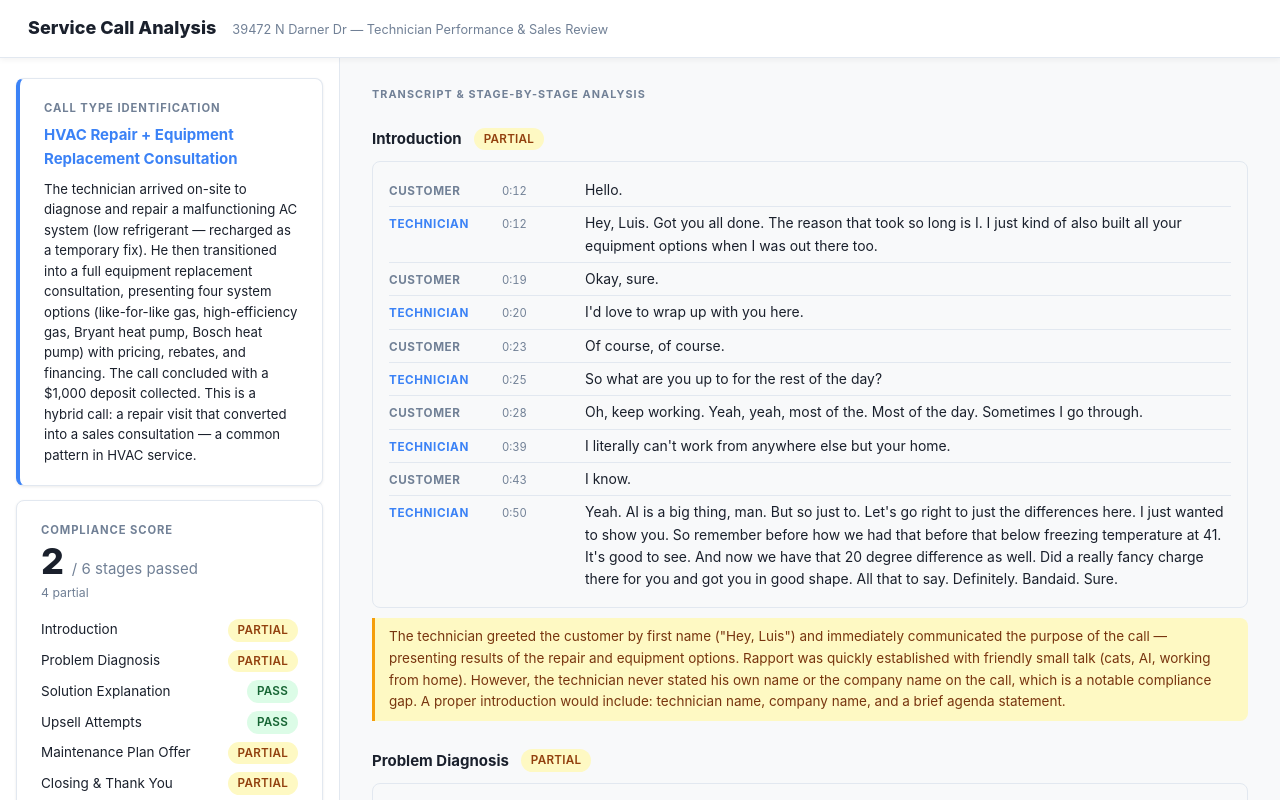
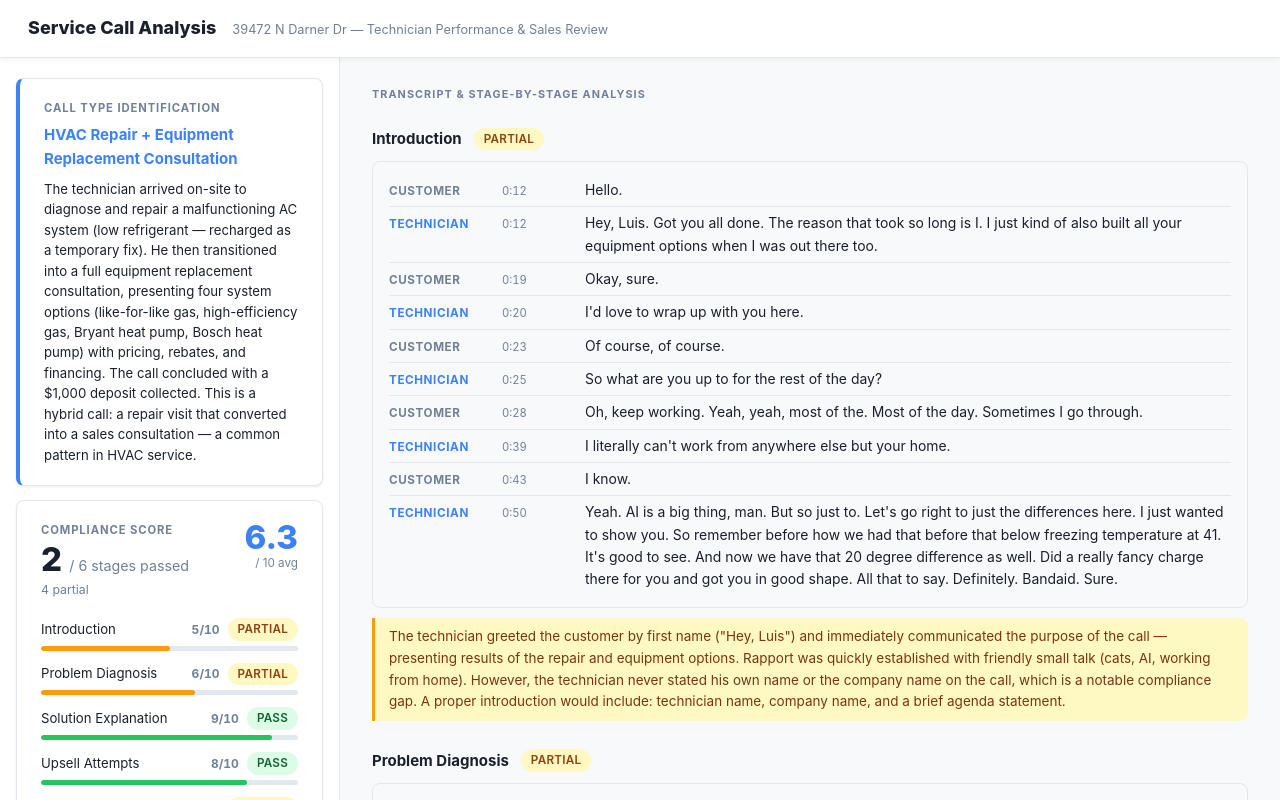
Before and after one commit to Candice0313/service-call-analysis, a React (Vite) app: page / in a window 1280 px wide. Built offline with nearby package versions, Linux system fonts and the light colour scheme.

Commit message:
feat: add numeric score metrics and progress bars to compliance scorecard

```diff
--- a/src/components/ComplianceScore.css
+++ b/src/components/ComplianceScore.css
@@ -2,7 +2,7 @@
   display: flex;
   justify-content: space-between;
   align-items: flex-start;
-  margin-bottom: 16px;
+  margin-bottom: 18px;
 }
 
 .compliance-score__title {
@@ -15,27 +15,84 @@
 }
 
 .compliance-score__number {
-  font-size: 2.4rem;
+  font-size: 2.2rem;
   font-weight: 800;
   line-height: 1;
   color: var(--color-text);
 }
 
 .compliance-score__number span {
-  font-size: 1rem;
+  font-size: 0.95rem;
   color: var(--color-text-muted);
   font-weight: 400;
 }
 
+.compliance-score__partial {
+  font-size: 0.82rem;
+  color: var(--color-text-muted);
+  margin-top: 4px;
+}
+
+/* Avg score bubble */
+.compliance-score__avg {
+  text-align: right;
+  line-height: 1;
+}
+
+.compliance-score__avg-number {
+  display: block;
+  font-size: 2.2rem;
+  font-weight: 800;
+  color: var(--color-accent);
+}
+
+.compliance-score__avg-label {
+  font-size: 0.78rem;
+  color: var(--color-text-muted);
+}
+
+/* Stage rows */
 .compliance-score__stages {
   display: flex;
   flex-direction: column;
+  gap: 12px;
+}
+
+.compliance-score__stage-top {
+  display: flex;
+  justify-content: space-between;
+  align-items: center;
+  margin-bottom: 5px;
+}
+
+.compliance-score__stage-name {
+  font-size: 0.88rem;
+  color: var(--color-text);
+}
+
+.compliance-score__stage-right {
+  display: flex;
+  align-items: center;
   gap: 8px;
 }
 
-.compliance-score__stage {
-  display: flex;
-  justify-content: space-between;
-  align-items: center;
-  font-size: 0.9rem;
+.compliance-score__stage-num {
+  font-size: 0.8rem;
+  font-weight: 700;
+  color: var(--color-text-muted);
+  font-variant-numeric: tabular-nums;
 }
+
+/* Score bar */
+.compliance-score__bar-track {
+  height: 5px;
+  background: var(--color-border);
+  border-radius: 3px;
+  overflow: hidden;
+}
+
+.compliance-score__bar-fill {
+  height: 100%;
+  border-radius: 3px;
+  transition: width 0.4s ease;
+}
--- a/src/components/ComplianceScore.jsx
+++ b/src/components/ComplianceScore.jsx
@@ -3,8 +3,14 @@ import './ComplianceScore.css'
 
 const SCORE_LABELS = { pass: 'Pass', partial: 'Partial', fail: 'Missing' }
 
+const COLOR_MAP = {
+  pass:    'var(--color-pass)',
+  partial: 'var(--color-partial)',
+  fail:    'var(--color-fail)',
+}
+
 export default function ComplianceScore() {
-  const { passed, partial, total } = getComplianceScore()
+  const { passed, partial, total, avg } = getComplianceScore()
 
   return (
     <div className="card">
@@ -15,22 +21,39 @@ export default function ComplianceScore() {
             {passed} <span>/ {total} stages passed</span>
           </p>
           {partial > 0 && (
-            <p style={{ fontSize: '0.82rem', color: 'var(--color-text-muted)', marginTop: 4 }}>
-              {partial} partial
-            </p>
+            <p className="compliance-score__partial">{partial} partial</p>
           )}
+        </div>
+        <div className="compliance-score__avg">
+          <span className="compliance-score__avg-number">{avg}</span>
+          <span className="compliance-score__avg-label">/ 10 avg</span>
         </div>
       </div>
 
       <div className="compliance-score__stages">
         {STAGE_ORDER.map((key) => {
           const stage = analysis.complianceStages[key]
+          const pct = (stage.numeric / 10) * 100
           return (
             <div key={key} className="compliance-score__stage">
-              <span>{stage.label}</span>
-              <span className={`badge badge--${stage.score}`}>
-                {SCORE_LABELS[stage.score]}
-              </span>
+              <div className="compliance-score__stage-top">
+                <span className="compliance-score__stage-name">{stage.label}</span>
+                <div className="compliance-score__stage-right">
+                  <span className="compliance-score__stage-num">{stage.numeric}/10</span>
+                  <span className={`badge badge--${stage.score}`}>
+                    {SCORE_LABELS[stage.score]}
+                  </span>
+                </div>
+              </div>
+              <div className="compliance-score__bar-track">
+                <div
+                  className="compliance-score__bar-fill"
+                  style={{
+                    width: `${pct}%`,
+                    background: COLOR_MAP[stage.score],
+                  }}
+                />
+              </div>
             </div>
           )
         })}
--- a/src/data/analysis.js
+++ b/src/data/analysis.js
@@ -15,36 +15,42 @@ export const analysis = {
   complianceStages: {
     introduction: {
       score: 'partial',
+      numeric: 5,
       label: 'Introduction',
       commentary:
         'The technician greeted the customer by first name ("Hey, Luis") and immediately communicated the purpose of the call — presenting results of the repair and equipment options. Rapport was quickly established with friendly small talk (cats, AI, working from home). However, the technician never stated his own name or the company name on the call, which is a notable compliance gap. A proper introduction would include: technician name, company name, and a brief agenda statement.',
     },
     diagnosis: {
       score: 'partial',
+      numeric: 6,
       label: 'Problem Diagnosis',
       commentary:
         'The technician summarized his findings clearly — the refrigerant was critically low (previously at 41°F, now restored with a 20°F differential), the unit has mold issues, and the repair is a band-aid ("month to two months before we\'ll start to see efficiency drop again"). However, this was a report of pre-existing findings rather than a two-way diagnostic conversation. No open-ended questions were asked about the customer\'s experience with the system, prior issues, or comfort concerns. The actual diagnosis clearly happened on-site before this call, which is acceptable — but the call-based summary could have been more engaging.',
     },
     solutionExplain: {
       score: 'pass',
+      numeric: 9,
       label: 'Solution Explanation',
       commentary:
         'This is the strongest stage of the call. The technician delivered a thorough, line-by-line walkthrough of four equipment options: like-for-like gas system, higher-efficiency gas system, Bryant heat pump (inverter, anti-defrost), and a Bosch heat pump (top-discharge, Energy Star). He explained technical concepts (inverter technology, R32 refrigerant, SEER ratings, HERS tests, defrost cycles) in accessible language and pivoted in real time when the customer expressed a preference for top-venting units. Rebates (SVCE $2,500, TECH $1,500, potential $1–2K tax credit) were well explained. Financing options were presented with monthly payment breakdowns. The solution explanation exceeded typical call standards.',
     },
     upsell: {
       score: 'pass',
+      numeric: 8,
       label: 'Upsell Attempts',
       commentary:
         'The technician wove multiple upsell elements naturally into the presentation: duct sealing promotion (required for HERS test but framed as an added value), thermostat upgrade (Nest, credited back), grille swap for noise reduction (~20% quieter), attic relocation option, and energy-efficient equipment to qualify for tax rebates. None of these felt forced — they arose organically from the customer\'s questions and concerns (noise, airflow direction, efficiency). The technician also soft-pitched waiving the repair cost as an incentive toward signing, demonstrating strong value-based selling instincts.',
     },
     maintenancePlan: {
       score: 'partial',
+      numeric: 4,
       label: 'Maintenance Plan Offer',
       commentary:
         'The maintenance program was mentioned exactly once, briefly, and only as a secondary benefit tied to the 10-year warranty: "If you\'re on this maintenance program with us, we actually completely match the manufacturer warranties." No plan name, no pricing, no explanation of what the maintenance visits include, and no direct ask to enroll. For a customer who is clearly invested in long-term system health (asking about heat pump longevity, efficiency), a proper maintenance plan pitch could have been a strong close. This was a clear missed opportunity to set up a recurring revenue relationship.',
     },
     closing: {
       score: 'partial',
+      numeric: 6,
       label: 'Closing & Thank You',
       commentary:
         'The closing included solid sales mechanics: narrowing options to two estimates, offering to waive the repair charge contingent on signing, presenting a $1,000 deposit path or zero-down financing, mentioning the 3-day right to cancel, and ultimately collecting a $1,000 payment. However, the call ended abruptly — the final exchange is Luis handing over his MasterCard with no warm sign-off from the technician. There was no "Thank you, Luis, it was a pleasure," no confirmation of next steps (when will the cleaner estimates be emailed?), and no summary of what Luis should expect. Given the call ran 32 minutes and a payment was collected, a stronger close would have left a better last impression.',
--- a/src/data/utils.js
+++ b/src/data/utils.js
@@ -22,7 +22,14 @@ export function getComplianceScore() {
   const stages = Object.values(analysis.complianceStages)
   const passed = stages.filter((s) => s.score === 'pass').length
   const partial = stages.filter((s) => s.score === 'partial').length
-  return { passed, partial, failed: stages.length - passed - partial, total: stages.length }
+  const avg = stages.reduce((sum, s) => sum + s.numeric, 0) / stages.length
+  return {
+    passed,
+    partial,
+    failed: stages.length - passed - partial,
+    total: stages.length,
+    avg: Math.round(avg * 10) / 10,
+  }
 }
 
 export function getSpeakerLabel(speaker) {
```
